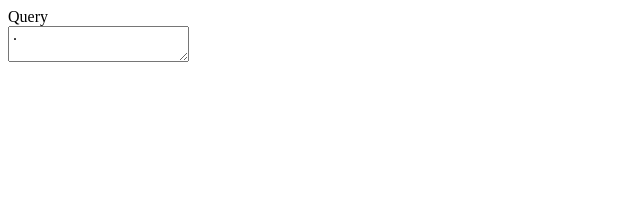
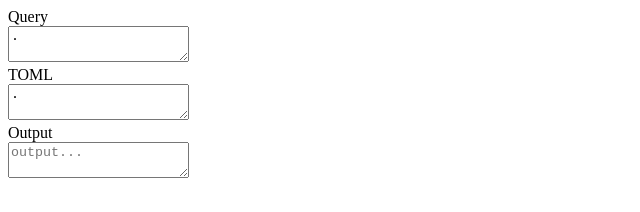
Before and after one commit to mdm-code/tq, a plain HTML site: page tqweb/index.html in a window 1280 px wide. Shown: the whole page, without its empty margins (0-640 px from the left). Drawn offline with Linux system fonts and the light colour scheme.

Commit message:
Add basic tq processing with input and output

```diff
--- a/tqweb/index.html
+++ b/tqweb/index.html
@@ -11,6 +11,7 @@
   </head>
   <body>
     <form class="box" id="tq-form">
+
       <div class="field" id="tq-form-field-query">
         <label class="label">Query</label>
         <div class="control">
@@ -19,7 +20,7 @@
             name="query"
             id="query"
             hx-post="api/process"
-            hx-trigger="input changed delay:500ms"
+            hx-trigger="input changed delay:1000ms"
             hx-sync="this:replace"
             hx-swap="outerHTML"
             hx-target="#tq-form"
@@ -27,6 +28,37 @@
           >.</textarea>
         </div>
       </div>
+
+      <div class="field" id="tq-form-field-input">
+        <label class="label">TOML</label>
+        <div class="control">
+          <textarea
+            class="textarea"
+            name="input"
+            id="input"
+            hx-post="api/process"
+            hx-trigger="input changed delay:1000ms"
+            hx-sync="this:replace"
+            hx-swap="outerHTML"
+            hx-target="#tq-form"
+            placeholder="Enter the data:"
+          >.</textarea>
+        </div>
+      </div>
+
+      <div class="field" id="tq-form-field-output">
+        <label class="label">Output</label>
+        <div class="control">
+          <textarea
+            class="textarea"
+            name="output"
+            id="output"
+            placeholder="output..."
+            readonly
+          ></textarea>
+        </div>
+      </div>
+
     </form>
   </body>
 </html>
```
Also changed, not shown: tqweb/views/index.html (+34 -2 lines), 1 other file.
